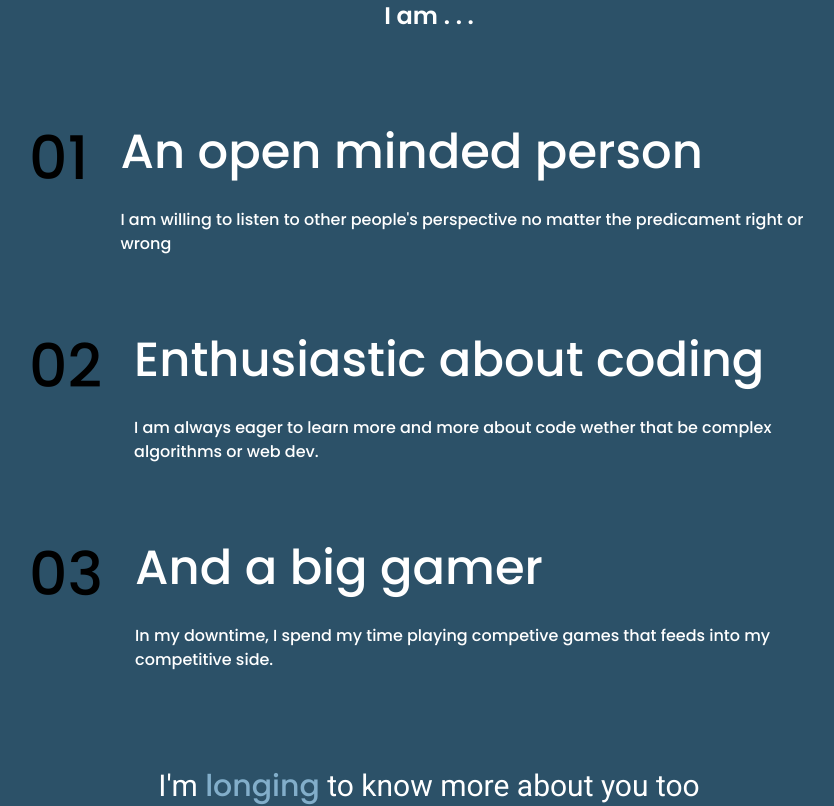
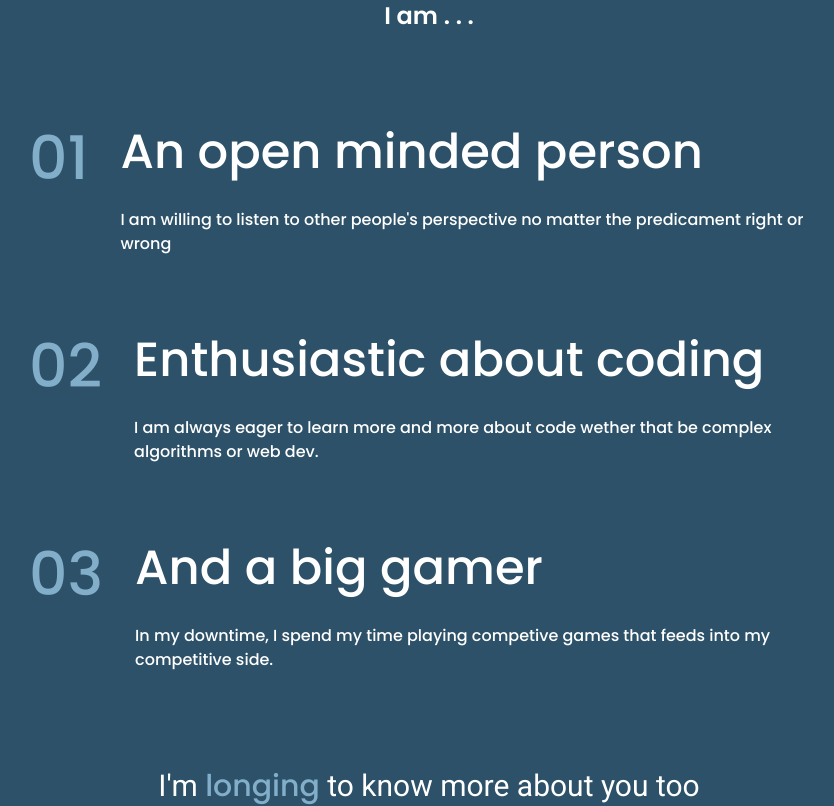
Before and after one commit to longvuwee/Portfolio, a SvelteKit app: page / in a window 1280 px wide. Shown: the part 1600-2406 px from the top of the page, without its empty margins (211-1045 px from the left). Built offline with nearby package versions, Linux system fonts and the light colour scheme.

Commit message:
changed color

```diff
--- a/src/routes/+page.svelte
+++ b/src/routes/+page.svelte
@@ -58,7 +58,7 @@
         <div class="flex flex-col gap-20 w-full mx-auto max-w-[800px]">
             {#each benefits as benefit, index}
                 <div class="flex gap-6 sm:gap-8">
-                    <p class="poppins text-4xl sm:text-5xl md:text-6xl text-black">0{index+1}</p>
+                    <p class="poppins text-4xl sm:text-5xl md:text-6xl text-secondary">0{index+1}</p>
                     <div class="flex flex-col gap-6 sm:gap-8">
                         <h3 class="text-2xl sm:text-3xl md:text-5xl">{benefit.trait}</h3>
                         <p class="poppins">{benefit.description}</p>
```
